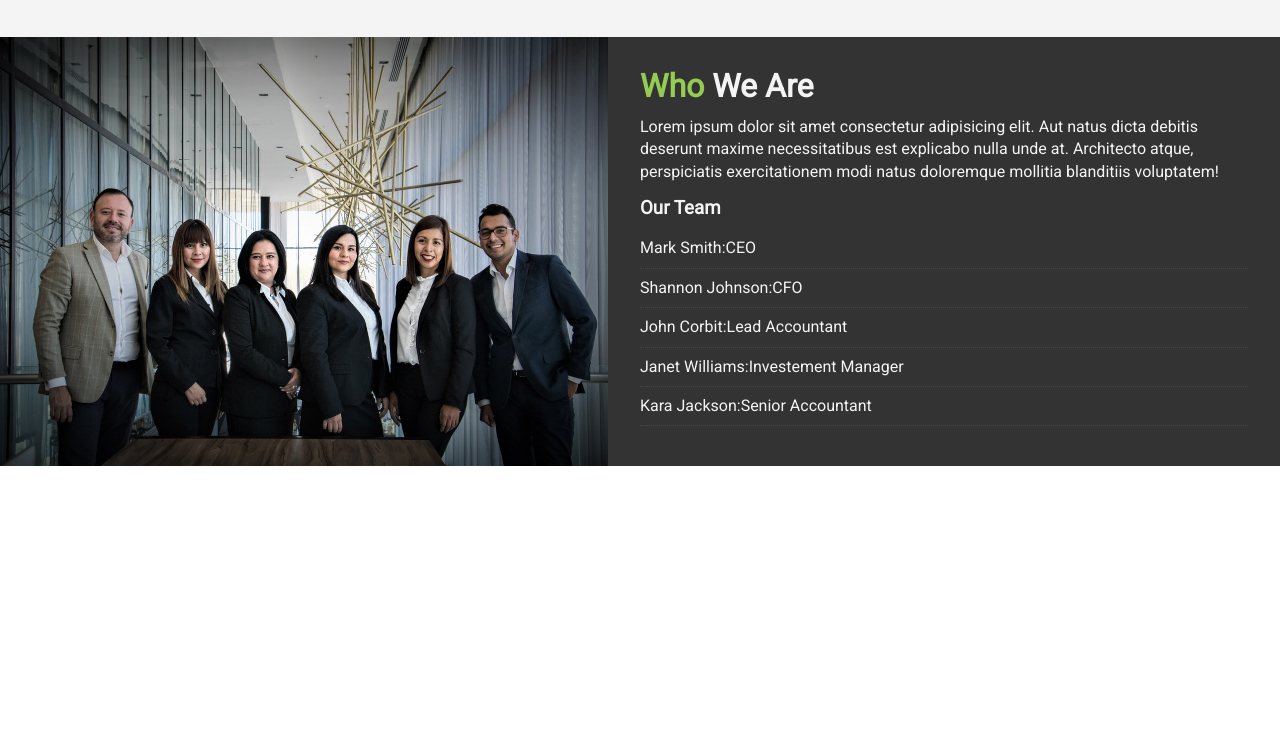
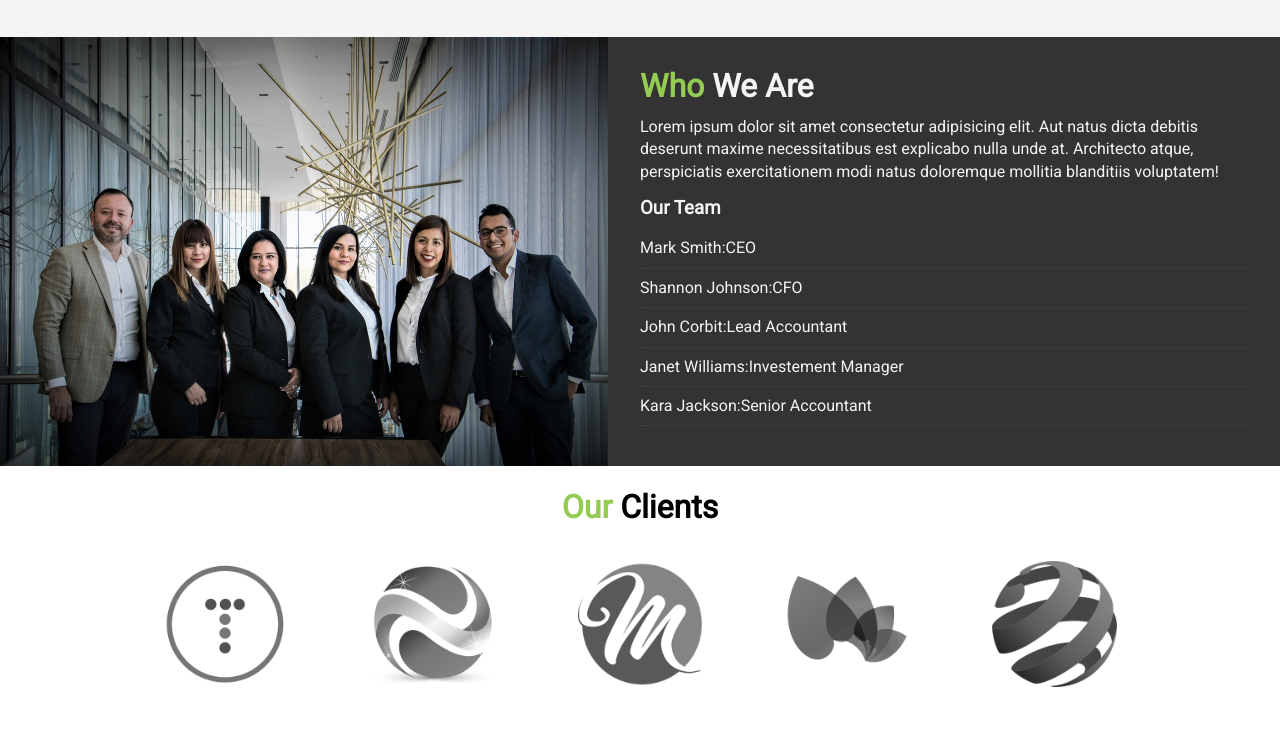
Before and after one commit to GunjanKadu/Edge-Ledger, a plain HTML site: page index.html in a window 1280 px wide. Shown: the part 1163-1898 px from the top of the page. Before the commit the page ends 1629 px from the top, so only its background shows below. Drawn offline with Linux system fonts and the light colour scheme.

Commit message:
Clients Section

```diff
--- a/css/style.css
+++ b/css/style.css
@@ -177,3 +177,13 @@ p {
 #who .who-img {
   background: url('../img/people.jpg') no-repeat center center/cover;
 }
+
+/* Clients */
+#clients .items {
+  display: flex;
+}
+#clients .items img {
+  display: block;
+  margin: auto;
+  width: 60%;
+}
--- a/index.html
+++ b/index.html
@@ -114,5 +114,21 @@
         </ul>
       </div>
     </section>
+
+    <!-- Section:Clients -->
+    <section id="clients" class="py-1">
+      <div class="container">
+        <h2 class="m-heading text-center">
+          <span class="text-primary">Our </span> Clients
+        </h2>
+        <div class="items py-1">
+          <div><img src="./img/logos/logo1.png" alt="Client" /></div>
+          <div><img src="./img/logos/logo2.png" alt="Client" /></div>
+          <div><img src="./img/logos/logo3.png" alt="Client" /></div>
+          <div><img src="./img/logos/logo4.png" alt="Client" /></div>
+          <div><img src="./img/logos/logo5.png" alt="Client" /></div>
+        </div>
+      </div>
+    </section>
   </body>
 </html>
```
